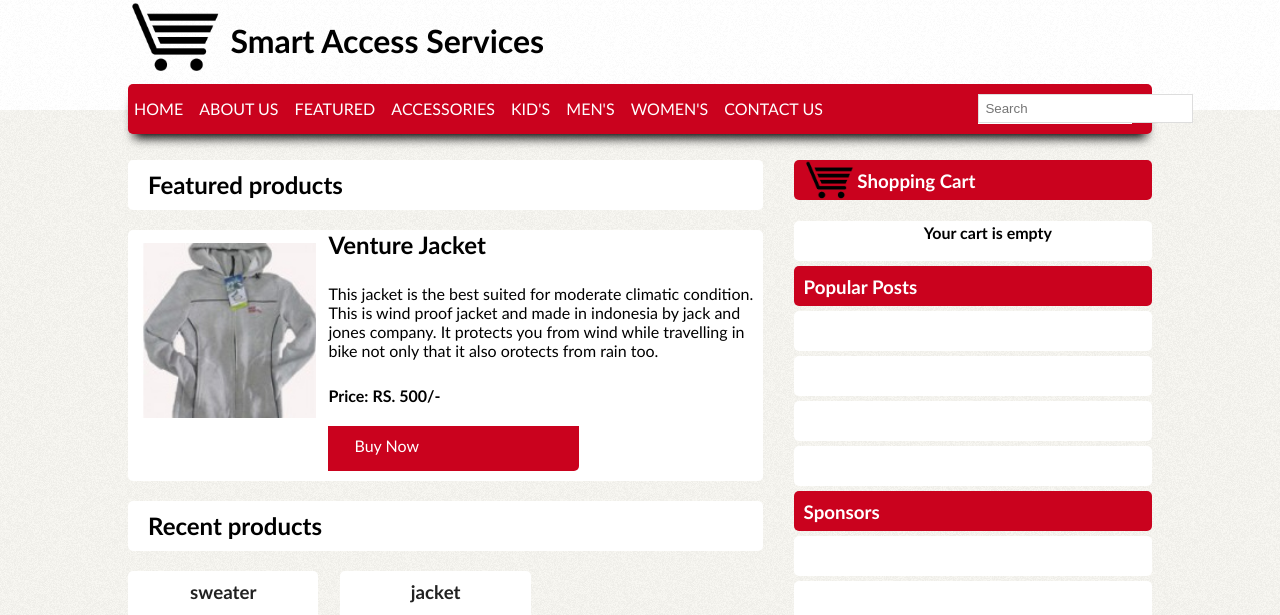
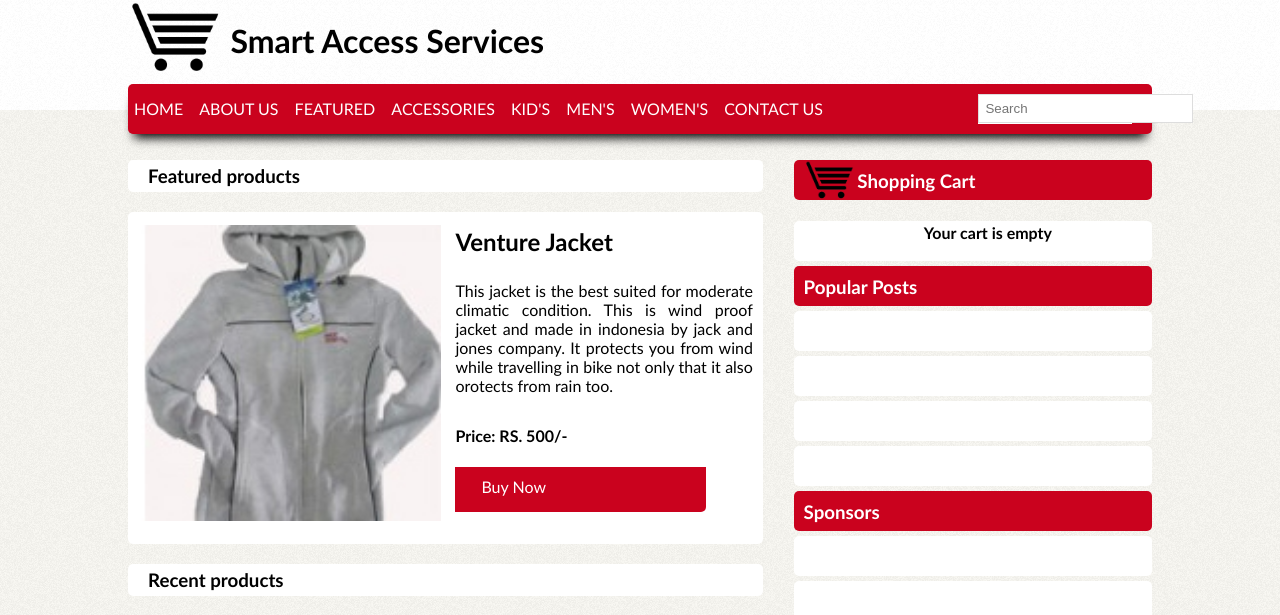
Before and after one commit to infotechnab/smartaservice, a CodeIgniter app: page /bnw/ in a window 1280 px wide. Shown: the top 615 px of the page. Run offline with CodeIgniter, Linux system fonts and the light colour scheme.

Commit message:
working on details

```diff
--- a/application/views/templates/content.php
+++ b/application/views/templates/content.php
@@ -36,14 +36,14 @@
     <div id='contentWrapper'>
         <div id='content'>
             <div class='contentHeader'>
-                <h2>Featured products</h2>
+                <h3>Featured products</h3>
 
             </div>
             <div class='contentContainer'>
                 <!-- from here the details starts and it must be replaced by slider-->
 
        <?php $data=array("image"=>'image', "title"=>'Venture Jacket', "details"=>'This jacket is the best suited for moderate climatic condition. This is wind proof jacket and made in indonesia by jack and jones company. It protects you from wind while travelling in bike not only that it also orotects from rain too.', "price"=>'RS. 500/-'); ?>
-            <div id='detailsImage'>
+            <div id='detailsImageLarge'>
                              <img src="<?php echo base_url() . "content/images/raincoat.png"; ?>"/>
             </div>
 
@@ -70,7 +70,7 @@
 
 
             <div class='contentHeader'>
-                 <h2>Recent products</h2>
+                 <h3>Recent products</h3>
 
             </div>
             <div id="itemContent">
--- a/application/views/templates/details.php
+++ b/application/views/templates/details.php
@@ -65,7 +65,13 @@
                         </div>
 
                         <div id='detailsImage'>
+                            <img src="<?php echo base_url() . "content/images/" . $productDet->image1; ?>" alt="<?php echo $productDet->name; ?>"/>
+                        </div>
+                        <div id='detailsImage'>
                             <img src="<?php echo base_url() . "content/images/" . $productDet->image2; ?>" alt="<?php echo $productDet->name; ?>"/>
+                        </div>
+                        <div id='detailsImage'>
+                            <img src="<?php echo base_url() . "content/images/" . $productDet->image3; ?>" alt="<?php echo $productDet->name; ?>"/>
                         </div>
                       <div class="clear"></div>
                     </div>
--- a/content/styles/styles.css
+++ b/content/styles/styles.css
@@ -152,23 +152,28 @@ body
     margin: 0 auto 0 auto;
     padding: 0px;
     background-color: #fff;
-    min-height: 50px;
+    min-height: 25px;
     border-radius: 5px;
 
 }
-.contentHeader h2, .contentContainerDetails h2
+.contentHeader h3, .contentContainerDetails h2
 {
     margin: 0px;
-    padding: 10px 0px 10px 20px;
+    padding: 5px 0px 5px 20px;
 }
 .contentHeaderDetails
 {
     margin: 0 auto 0 auto;
     padding: 0px;
     background-color: #fff;
-    min-height: 50px;
+    min-height: 35px;
     border-radius: 5px;
     margin-bottom: 25px;
+}
+.contentHeaderDetails p
+{
+     margin: 0px;
+    padding: 5px 0px 5px 20px;
 }
 #login
 {
@@ -297,7 +302,7 @@ body
      margin: 0px;
     padding: 5px;
     min-height: 150px;
-    width: 93%;
+    width:50%;
     float: left;
 }
 #detailsImageLarge img
@@ -305,7 +310,15 @@ body
     padding: 8px;
 
     width: 300px;
-
+   float: left;
+}
+#detailLargeImage
+{
+    min-height: 50px;
+    float: left;
+    width: 100%;
+    margin: 0px;
+    padding: 0px;
 }
 .contentContainerImage img, #detailsImage img
 {
@@ -316,7 +329,13 @@ body
 #detailsDetail p
 {
     margin: 0px;
-    padding: 5px;
+    padding: 10px;
+    text-align: justify;
+}
+#detailsDetail h2
+{
+    margin: 0px;
+    padding: 15px 0px 15px 0px;
 }
 #sidebar
 {
```
